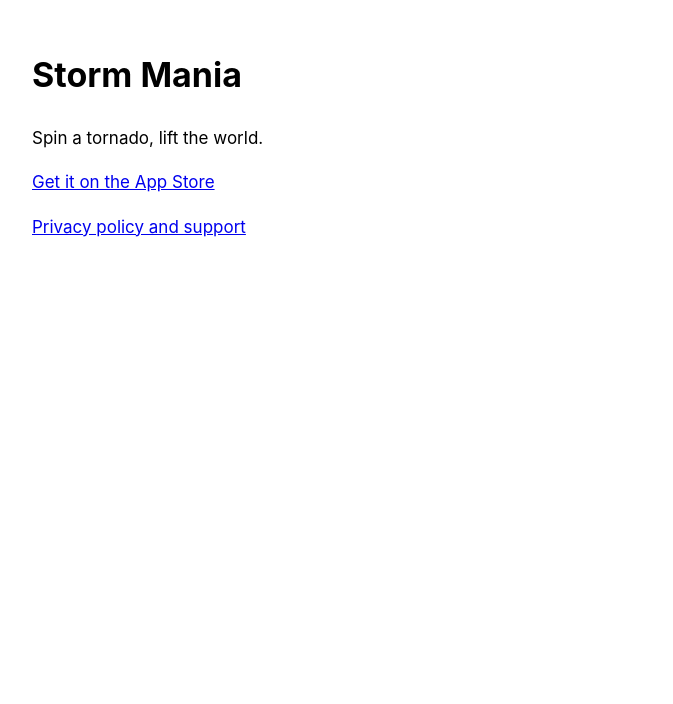
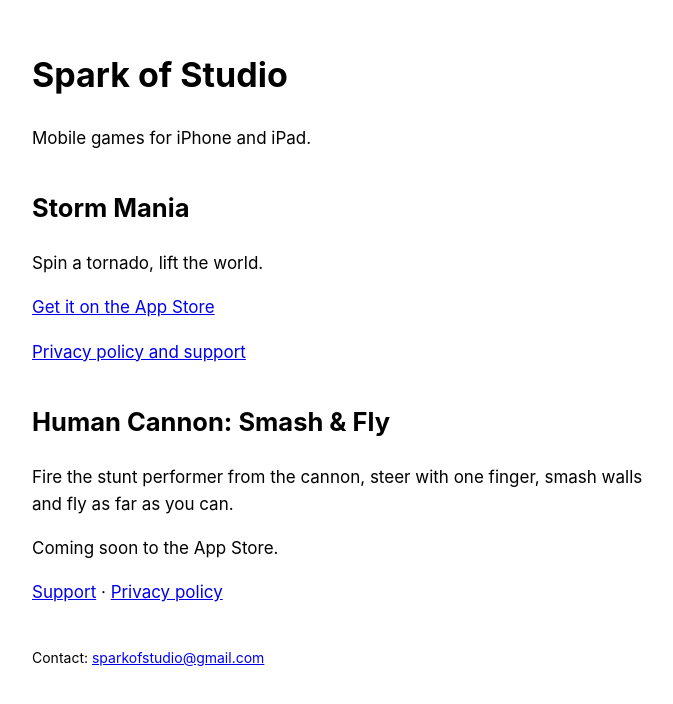
Before and after one commit to sparkofstudio/sparkofstudio.github.io, a plain HTML site: page index.html in a window 1280 px wide. Shown: the whole page, without its empty margins (288-961 px from the left). Drawn offline with Linux system fonts and the light colour scheme.

Commit message:
Studio home page: add Human Cannon next to Storm Mania
Co-Authored-By: Claude Fable 5.2 <noreply@anthropic.com>

```diff
--- a/index.html
+++ b/index.html
@@ -1,3 +1,6 @@
-<!doctype html><html lang="en"><head><meta charset="utf-8"><meta name="viewport" content="width=device-width, initial-scale=1"><title>Storm Mania</title>
-<style>:root{color-scheme:light dark}body{font:17px/1.6 -apple-system,sans-serif;max-width:640px;margin:48px auto;padding:0 16px}</style></head>
-<body><h1>Storm Mania</h1><p>Spin a tornado, lift the world.</p><p><a href="https://apps.apple.com/app/id6837781176">Get it on the App Store</a></p><p><a href="/storm-mania/">Privacy policy and support</a></p></body></html>
+<!doctype html><html lang="en"><head><meta charset="utf-8"><meta name="viewport" content="width=device-width, initial-scale=1"><title>Spark of Studio</title>
+<style>:root{color-scheme:light dark}body{font:17px/1.6 -apple-system,sans-serif;max-width:640px;margin:48px auto;padding:0 16px}h2{margin-top:36px}</style></head>
+<body><h1>Spark of Studio</h1><p>Mobile games for iPhone and iPad.</p>
+<h2>Storm Mania</h2><p>Spin a tornado, lift the world.</p><p><a href="https://apps.apple.com/app/id6837781176">Get it on the App Store</a></p><p><a href="/storm-mania/">Privacy policy and support</a></p>
+<h2>Human Cannon: Smash &amp; Fly</h2><p>Fire the stunt performer from the cannon, steer with one finger, smash walls and fly as far as you can.</p><p>Coming soon to the App Store.</p><p><a href="/human-cannon/">Support</a> · <a href="/human-cannon/privacy.html">Privacy policy</a></p>
+<p style="margin-top:40px;font-size:14px">Contact: <a href="mailto:sparkofstudio@gmail.com">sparkofstudio@gmail.com</a></p></body></html>
```
